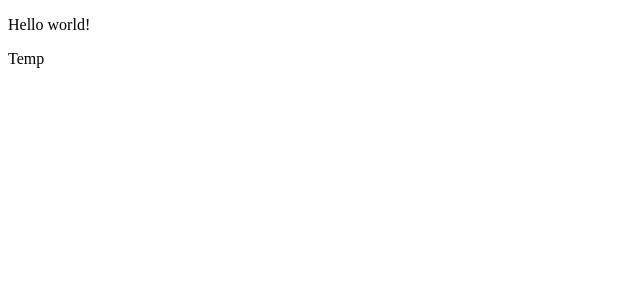
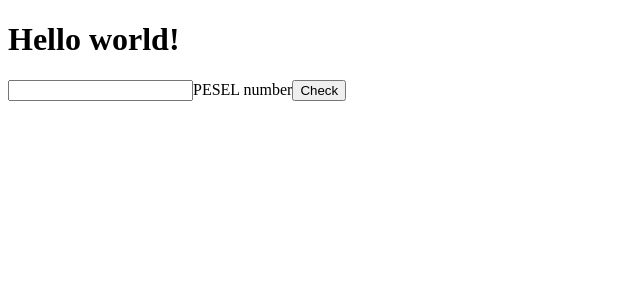
Before and after one commit to DarekMazur/pesel_veryfication, a React (Vite) app: page / in a window 1280 px wide. Shown: the top 300 px of the page, without its empty margins (0-640 px from the left). Built offline with nearby package versions, Linux system fonts and the light colour scheme.

Commit message:
Create basic form

```diff
--- a/src/App.jsx
+++ b/src/App.jsx
@@ -1,18 +1,45 @@
 import { getPeselData } from "./methods/getPeselData"
+import {getBirthDay} from "./methods/getBirthday.js";
+import {getSex} from "./methods/getSex.js";
+import {useState} from "react";
 
-function App() {
+const App = () => {
+  const initialState = {
+    pesel: '',
+    validationStatus: null,
+    birthday: null,
+    sex: null
+  }
+  const [pesel, setPesel] = useState('')
+  const [input, setInput] = useState('')
+
+  const handleInputChange = (e)=> {
+    setPesel(e.target.value)
+  }
+
+  const handleSubmit = (e) => {
+    e.preventDefault()
+    setInput(pesel)
+    setPesel(initialState.pesel)
+  }
+
     return (
-    <>
-      <p>Hello world!</p>
-      <p>Temp</p>
-      {console.log(getPeselData('94111366519'))}
-      {console.log(getPeselData('23300428543'))}
-      {console.log(getPeselData('23300428343'))}
-      {console.log(getPeselData('9411h366529'))}
-      {console.log(getPeselData('9411h366529s'))}
-      {console.log(getPeselData('2330042833'))}
-    </>
-  )
+      <>
+        <h1>Hello world!</h1>
+        <div>
+          <form onSubmit={handleSubmit}>
+            <input id='pesel' name='pesel' value={pesel} onChange={handleInputChange}/>
+            <label htmlFor='pesel'>PESEL number</label>
+            <button type='submit'>Check</button>
+          </form>
+        </div>
+        <div>
+          <p>{input ? `${input}: ${getPeselData(input) === true ? 'PESEL is valid' : getPeselData(input)}` : initialState.validationStatus}</p>
+          <p>{input && getPeselData(input) === true ? `Day of birth: ${getBirthDay(input.split('').slice(0, 6).join(''))}` : initialState.birthday}</p>
+          <p>{input && getPeselData(input) === true ? `Gender: ${getSex(input.split('')[input.split('').length - 2])}` : initialState.sex}</p>
+        </div>
+      </>
+    )
 }
 
 export default App
```
